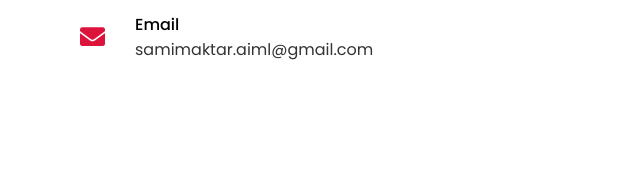
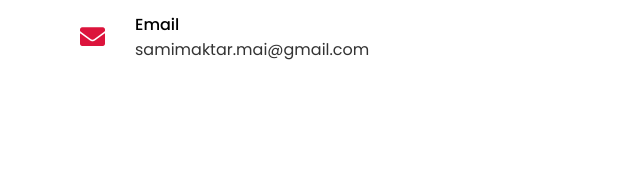
Before and after one commit to Decodersami/Portfolio, a plain HTML site: page index.html in a window 1280 px wide. Shown: the part 4249-4436 px from the top of the page, 0-640 px from the left. Drawn offline with nearby package versions, Linux system fonts and the light colour scheme.

Commit message:
Update index.html
Email update.

```diff
--- a/index.html
+++ b/index.html
@@ -241,7 +241,7 @@
                             <i class="fas fa-envelope"></i>
                             <div class="info">
                                 <div class="head">Email</div>
-                                <div class="sub-title">samimaktar.aiml@gmail.com</div>
+                                <div class="sub-title">samimaktar.mai@gmail.com</div>
                             </div>
                         </div>
                     </div>
```
